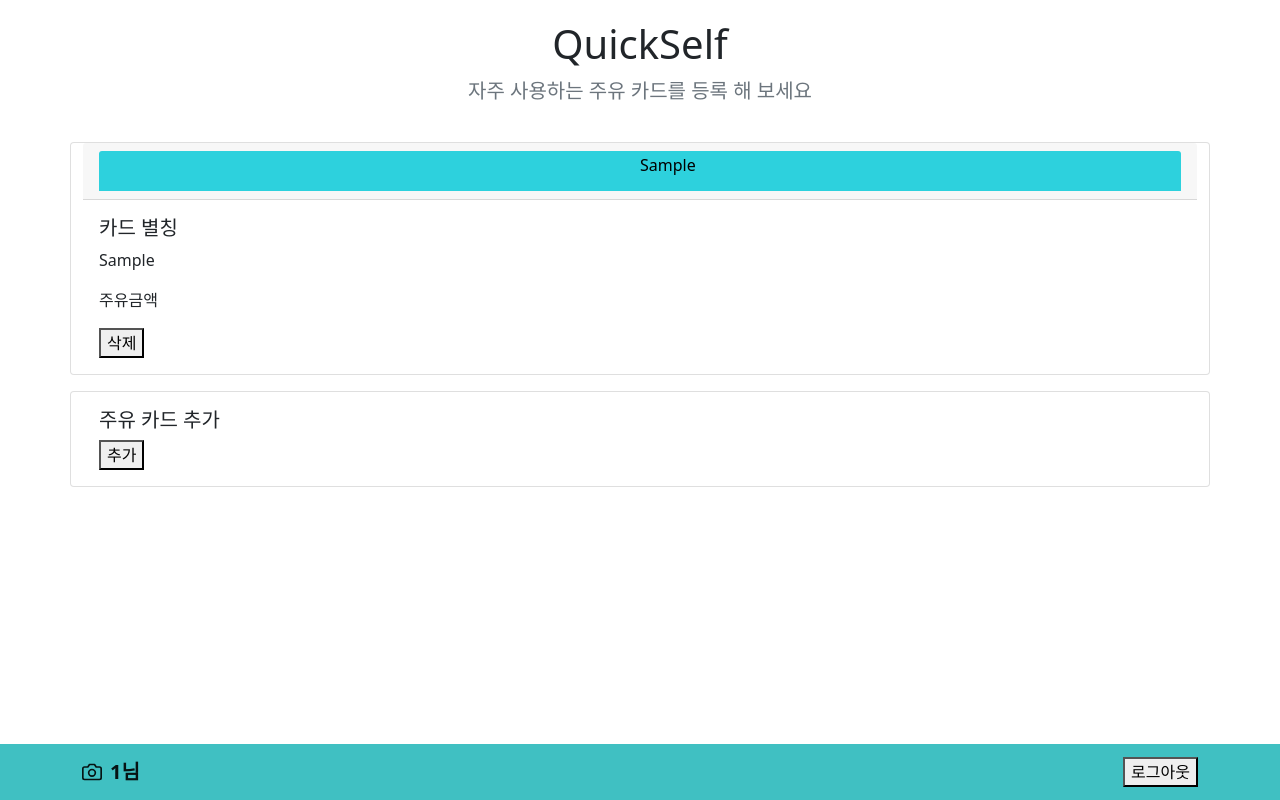
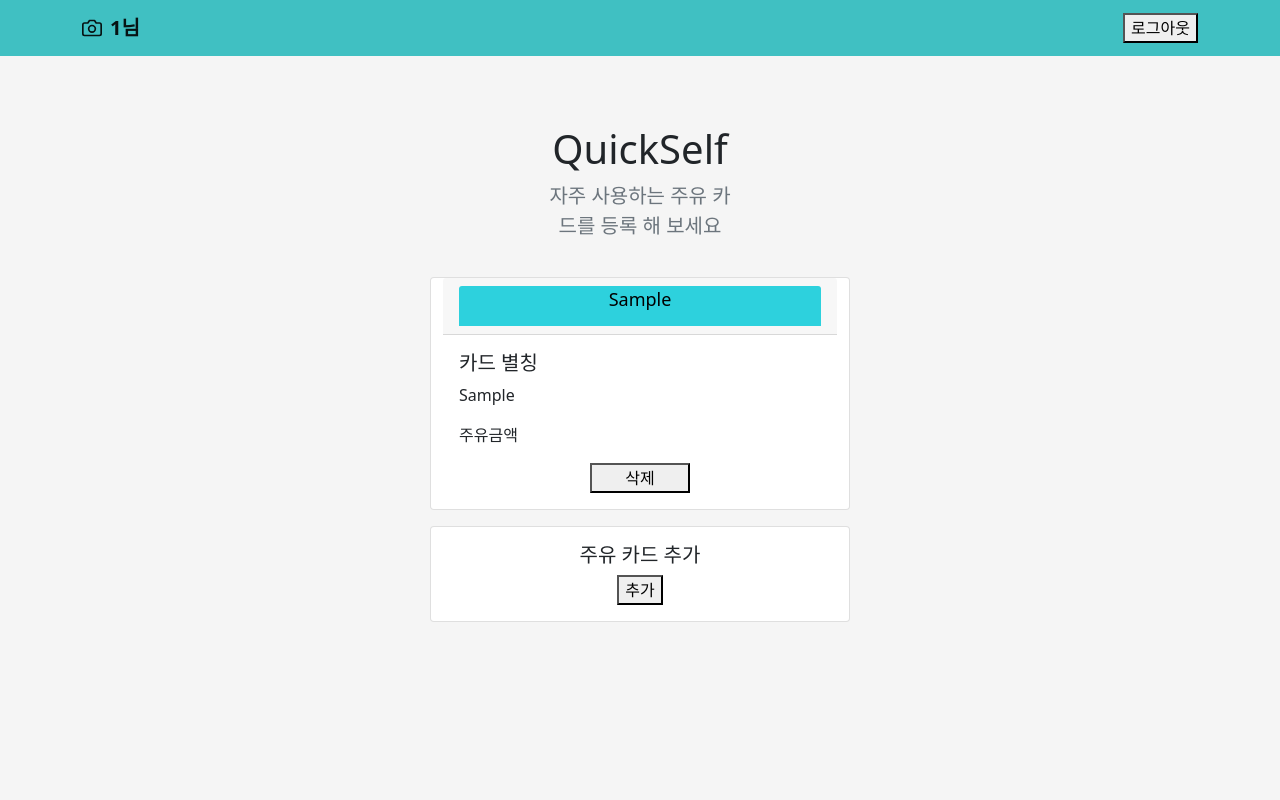
Before and after one commit to pample-pay/Quick-self, a Django app: page /enroll/ in a window 1280 px wide. Run offline with Django 4.2, Linux system fonts and the light colour scheme; a user stored in the database is signed in; tables that the repository leaves empty hold one stand-in row (values such as "Sample post"); parts of the project's set-up code (start-up, migrations or seed data) failed here and were passed over; some libraries are stand-ins or nearby versions.

Commit message:
2023.02.10 netalf card CR html modify

```diff
--- a/qs_project/templates/cards/enroll.html
+++ b/qs_project/templates/cards/enroll.html
@@ -13,14 +13,54 @@
         <!-- Bootstrap core CSS -->
         <link href="{% static 'css/bootstrap.min.css' %}" rel="stylesheet">
 
-        <link rel="stylesheet" href="{% static 'css/main.css' %}">
+        <!--<link rel="stylesheet" href="{% static '../css/main.css' %}">-->
+
+        <style>
+            body {
+                height: 100%;
+                display: flex;
+                align-items: center;
+                padding-top: 40px;
+                padding-bottom: 40px;
+                background-color: #f5f5f5;
+            }
+
+            .form-main {
+                align-items: center;
+                width: 100%;
+                max-width: 450px;
+                padding: 15px;
+                margin: auto;
+            }
+
+            .btnSubmit{
+                width:100px;
+                margin:auto;
+                display:block;
+            }
+
+            .bd-placeholder-img {
+                font-size: 1.125rem;
+                text-anchor: middle;
+                -webkit-user-select: none;
+                -moz-user-select: none;
+                user-select: none;
+            }
+
+            @media (min-width: 768px) {
+                .bd-placeholder-img-lg {
+                font-size: 3.5rem;
+                }
+            }
+        </style>
 
     </head>
 
     <body>
         <header>
-            <nav class="navbar navbar-light fixed-bottom" style="background-color: #40c0c2;">
+            <nav class="navbar navbar-light fixed-top" style="background-color: #40c0c2;">
                 <div class="container-xl">
+
                     <div class="navbar-brand d-flex align-items-center">
                         <svg xmlns="http://www.w3.org/2000/svg" width="20" height="20" fill="none" stroke="currentColor" stroke-linecap="round" stroke-linejoin="round" stroke-width="2" aria-hidden="true" class="me-2" viewBox="0 0 24 24"><path d="M23 19a2 2 0 0 1-2 2H3a2 2 0 0 1-2-2V8a2 2 0 0 1 2-2h4l2-3h6l2 3h4a2 2 0 0 1 2 2z"/><circle cx="12" cy="13" r="4"/>
                         </svg>
@@ -28,12 +68,11 @@
                     </div>
 
                     <button class="" type="submit" onclick="location.href='/logout'">로그아웃</button>
-
                 </div>
             </nav>
         </header>
 
-        <main style="margin-bottom:50px">
+        <main class="form-main" style="margin-top:50px">
             <section class="py-3 text-center container">
                 <div class="row py-lg-1">
                     <div class="col-lg-6 col-md-8 mx-auto">
@@ -52,13 +91,14 @@
             <div>
                 <form method="POST">
                     {% for card in card_sets %}
+                    {% csrf_token %}
                         <div class="container">
                             <div class="row">
 
                                 <div class="card">
                                     <div class="card-header" fill="#2DD1DD"  text-align="center" justify-content="center">
                                         <!--<p class="card-text">{{ card.card_token }}</p>-->
-                                        <svg class="bd-placeholder-img card-img-top" width="100%" height="40" xmlns="http://www.w3.org/2000/svg" role="img" aria-label="Placeholder: Thumbnail" preserveAspectRatio="xMidYMid slice" focusable="false">
+                                        <svg class="bd-placeholder-img card-img-top text-center" width="100%" height="40" xmlns="http://www.w3.org/2000/svg" role="img" aria-label="Placeholder: Thumbnail" preserveAspectRatio="xMidYMid slice" focusable="false">
                                             <rect text-align="center" width="100%" height="100%" fill="#2DD1DD"/>
                                             <text x="50%" y="50%" fill="#000000">{{ card.card_token }}</text>
                                         </svg>
@@ -68,7 +108,7 @@
                                         <h5 class="card-title">카드 별칭</h5>
                                         <p class="card-text">{{ card.card_token }}</p>
                                         <p class="card-text">주유금액</p>
-                                        <button class="" type="submit" formaction="/api/v1/card-delete/{{ card.id }}">삭제</button>
+                                        <button class="btnSubmit" type="submit" formaction="/api/v1/card-delete/{{ card.id }}">삭제</button>
                                     </div>
                                 </div>
 
@@ -78,7 +118,7 @@
                     {% endfor %}
                 </form>
 
-                <form method="POST">
+                <form method="POST" class="text-center">
                     {% csrf_token %}
 
                     <div class="container">
```
Also changed, not shown: qs_project/templates/cards/insert_enroll.html (+66 -16 lines).
